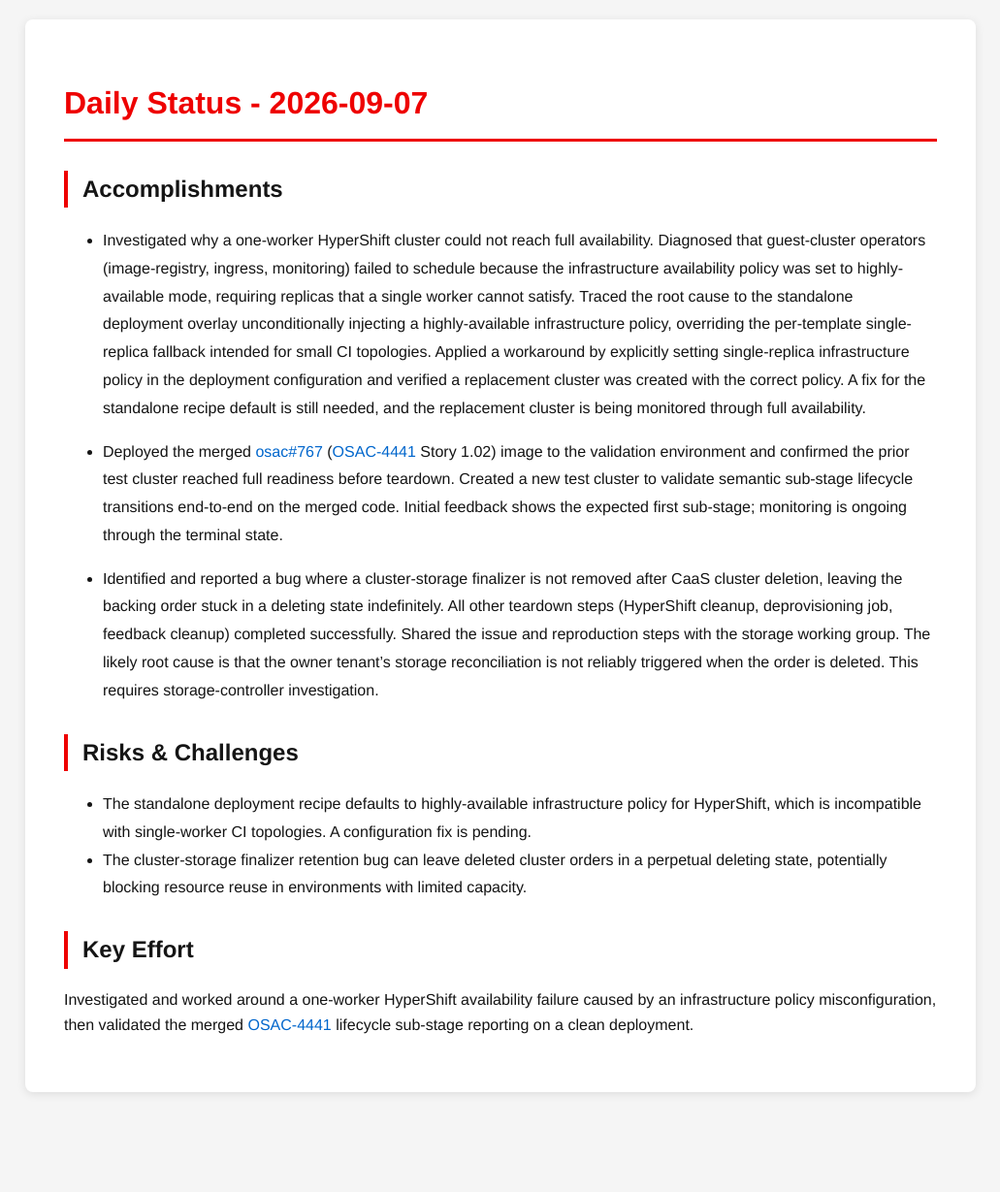
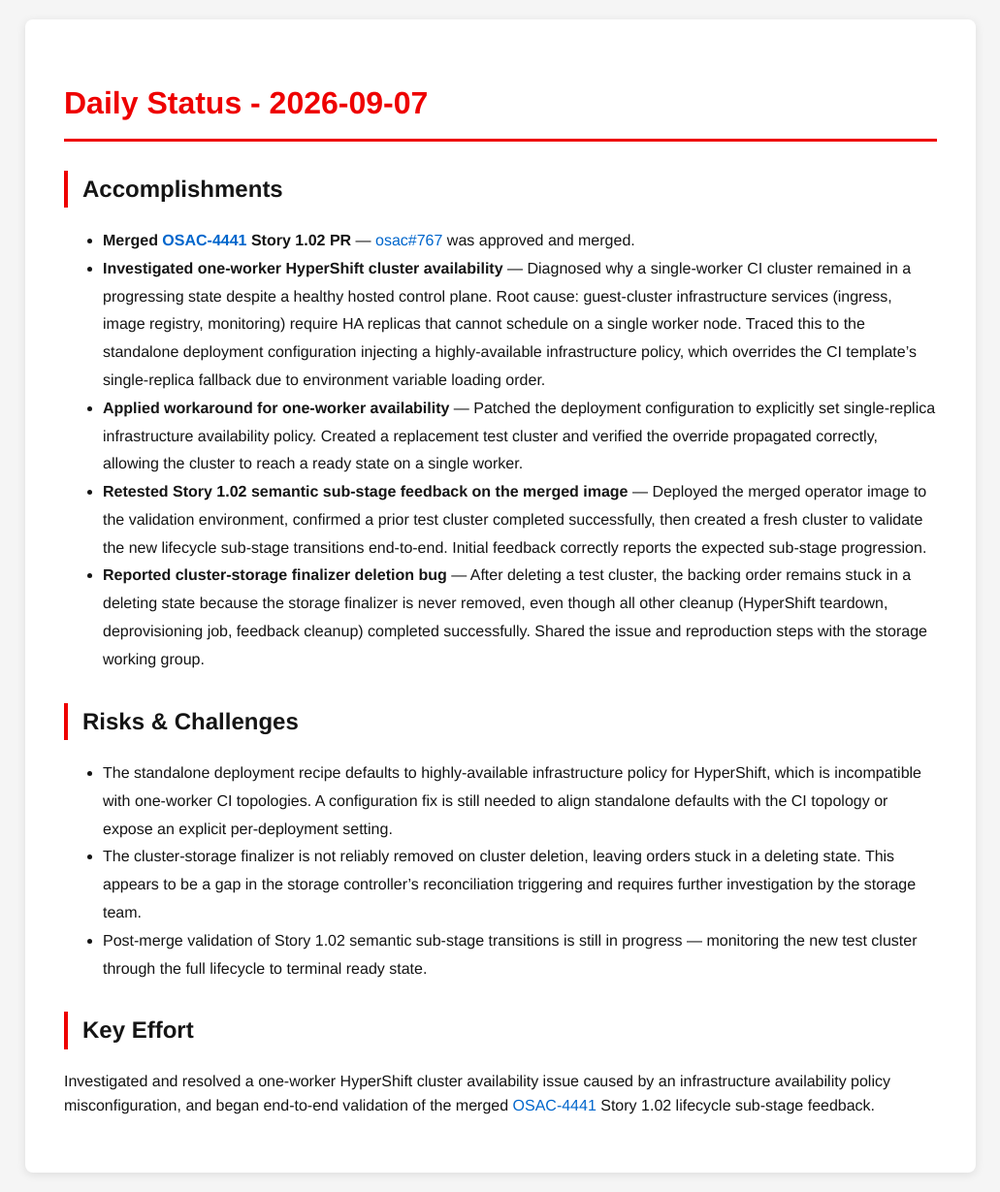
Before and after one commit to tzvatot/daily-status, a Jekyll site: the page built from 2026-09-07.md, in a window 1280 px wide. Shown: the whole page at 97% size, without its empty margins (124-1155 px from the left). Built offline with Jekyll 4.4.1, drawn with Linux system fonts in a browser that asks for light colours; before the commit the page ends 1146 px from its top, so only the background shows below that.

Commit message:
Daily status update - 2026-09-07

```diff
--- a/2026-09-07.md
+++ b/2026-09-07.md
@@ -8,17 +8,18 @@ date: 2026-09-07
 
 ## Accomplishments
 
-- Investigated why a one-worker HyperShift cluster could not reach full availability. Diagnosed that guest-cluster operators (image-registry, ingress, monitoring) failed to schedule because the infrastructure availability policy was set to highly-available mode, requiring replicas that a single worker cannot satisfy. Traced the root cause to the standalone deployment overlay unconditionally injecting a highly-available infrastructure policy, overriding the per-template single-replica fallback intended for small CI topologies. Applied a workaround by explicitly setting single-replica infrastructure policy in the deployment configuration and verified a replacement cluster was created with the correct policy. A fix for the standalone recipe default is still needed, and the replacement cluster is being monitored through full availability.
-
-- Deployed the merged [osac#767](https://github.com/osac-project/osac/pull/767) ([OSAC-4441](https://redhat.atlassian.net/browse/OSAC-4441) Story 1.02) image to the validation environment and confirmed the prior test cluster reached full readiness before teardown. Created a new test cluster to validate semantic sub-stage lifecycle transitions end-to-end on the merged code. Initial feedback shows the expected first sub-stage; monitoring is ongoing through the terminal state.
-
-- Identified and reported a bug where a cluster-storage finalizer is not removed after CaaS cluster deletion, leaving the backing order stuck in a deleting state indefinitely. All other teardown steps (HyperShift cleanup, deprovisioning job, feedback cleanup) completed successfully. Shared the issue and reproduction steps with the storage working group. The likely root cause is that the owner tenant's storage reconciliation is not reliably triggered when the order is deleted. This requires storage-controller investigation.
+- **Merged [OSAC-4441](https://redhat.atlassian.net/browse/OSAC-4441) Story 1.02 PR** — [osac#767](https://github.com/osac-project/osac/pull/767) was approved and merged.
+- **Investigated one-worker HyperShift cluster availability** — Diagnosed why a single-worker CI cluster remained in a progressing state despite a healthy hosted control plane. Root cause: guest-cluster infrastructure services (ingress, image registry, monitoring) require HA replicas that cannot schedule on a single worker node. Traced this to the standalone deployment configuration injecting a highly-available infrastructure policy, which overrides the CI template's single-replica fallback due to environment variable loading order.
+- **Applied workaround for one-worker availability** — Patched the deployment configuration to explicitly set single-replica infrastructure availability policy. Created a replacement test cluster and verified the override propagated correctly, allowing the cluster to reach a ready state on a single worker.
+- **Retested Story 1.02 semantic sub-stage feedback on the merged image** — Deployed the merged operator image to the validation environment, confirmed a prior test cluster completed successfully, then created a fresh cluster to validate the new lifecycle sub-stage transitions end-to-end. Initial feedback correctly reports the expected sub-stage progression.
+- **Reported cluster-storage finalizer deletion bug** — After deleting a test cluster, the backing order remains stuck in a deleting state because the storage finalizer is never removed, even though all other cleanup (HyperShift teardown, deprovisioning job, feedback cleanup) completed successfully. Shared the issue and reproduction steps with the storage working group.
 
 ## Risks & Challenges
 
-- The standalone deployment recipe defaults to highly-available infrastructure policy for HyperShift, which is incompatible with single-worker CI topologies. A configuration fix is pending.
-- The cluster-storage finalizer retention bug can leave deleted cluster orders in a perpetual deleting state, potentially blocking resource reuse in environments with limited capacity.
+- The standalone deployment recipe defaults to highly-available infrastructure policy for HyperShift, which is incompatible with one-worker CI topologies. A configuration fix is still needed to align standalone defaults with the CI topology or expose an explicit per-deployment setting.
+- The cluster-storage finalizer is not reliably removed on cluster deletion, leaving orders stuck in a deleting state. This appears to be a gap in the storage controller's reconciliation triggering and requires further investigation by the storage team.
+- Post-merge validation of Story 1.02 semantic sub-stage transitions is still in progress — monitoring the new test cluster through the full lifecycle to terminal ready state.
 
 ## Key Effort
 
-Investigated and worked around a one-worker HyperShift availability failure caused by an infrastructure policy misconfiguration, then validated the merged [OSAC-4441](https://redhat.atlassian.net/browse/OSAC-4441) lifecycle sub-stage reporting on a clean deployment.
+Investigated and resolved a one-worker HyperShift cluster availability issue caused by an infrastructure availability policy misconfiguration, and began end-to-end validation of the merged [OSAC-4441](https://redhat.atlassian.net/browse/OSAC-4441) Story 1.02 lifecycle sub-stage feedback.
```
